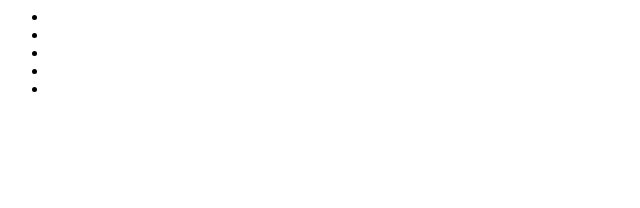
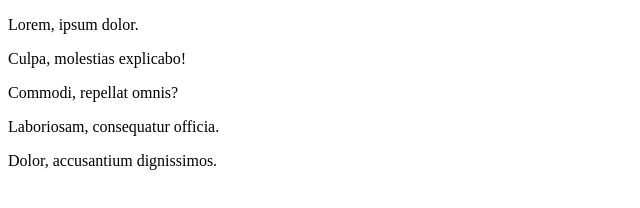
Before and after one commit to FiratDolunay/1deneme, a plain HTML site: page test.html in a window 1280 px wide. Shown: the whole page, without its empty margins (0-640 px from the left). Drawn offline with Linux system fonts and the light colour scheme.

Commit message:
htmls and js'

```diff
--- a/js/main.js
+++ b/js/main.js
@@ -1 +1,3 @@
-asdwwdqw
+asdwwdqwae
+elseawe
+qwe
--- a/js/test.js
+++ b/js/test.js
@@ -0,0 +1,3 @@
+qweqe
+asdasdad
+qerqwr
--- a/test.html
+++ b/test.html
@@ -1,7 +1,16 @@
-<ul>
-    <li></li>
-    <li></li>
-    <li></li>
-    <li></li>
-    <li></li>
-</ul>
+<!DOCTYPE html>
+<html lang="en">
+<head>
+      <meta charset="UTF-8">
+      <meta name="viewport" content="width=device-width, initial scale=1.0">
+      <title>Kodluyoruz</title>
+</head>
+<body>
+      <p>Lorem, ipsum dolor.</p>
+      <p>Culpa, molestias explicabo!</p>
+      <p>Commodi, repellat omnis?</p>
+      <p>Laboriosam, consequatur officia.</p>
+      <p>Dolor, accusantium dignissimos.</p>
+
+</body>
+</html>
```
Also changed, not shown: index.html (+0 -10 lines).
